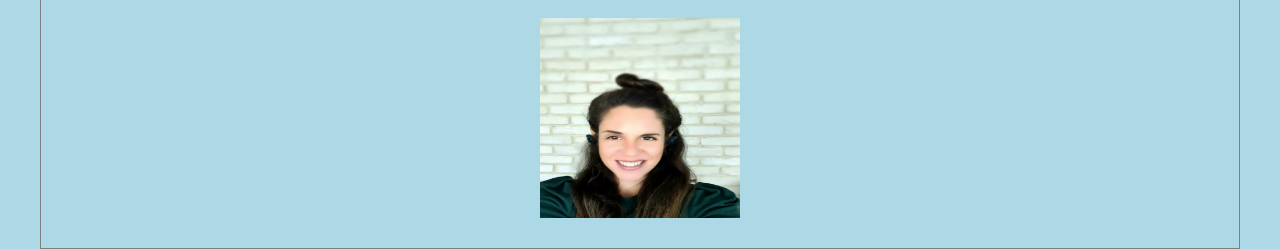
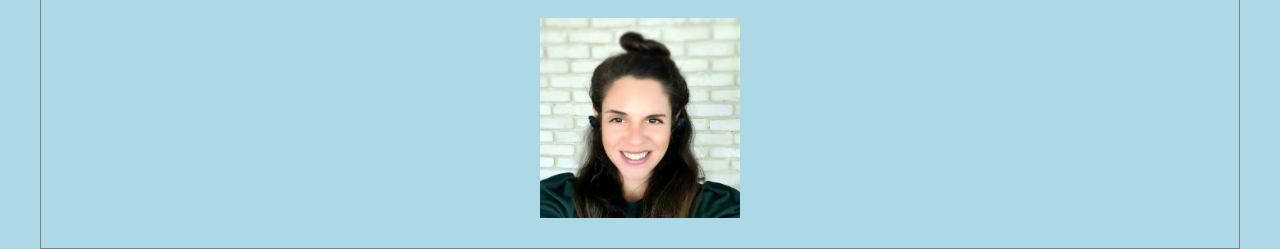
Before and after one commit to GavishD/DiklaCV-HTML, a plain HTML site: page index.html in a window 1280 px wide. Shown: the part 79-328 px from the top of the page. Drawn offline with Linux system fonts and the light colour scheme.

Commit message:
Update index.html

```diff
--- a/index.html
+++ b/index.html
@@ -6,7 +6,7 @@
 		<div>
 		<title>Dikla Gavish CV</title>
 			<h1>Dikla Gavish Operation Spacelist </h1>
-			<img src="images/me.jpg" width="200px" height="200px">
+			<img src="images/dikla1.jpg" width="200px" height="200px">
 				</div>
 		<div>
 		<body>
```
